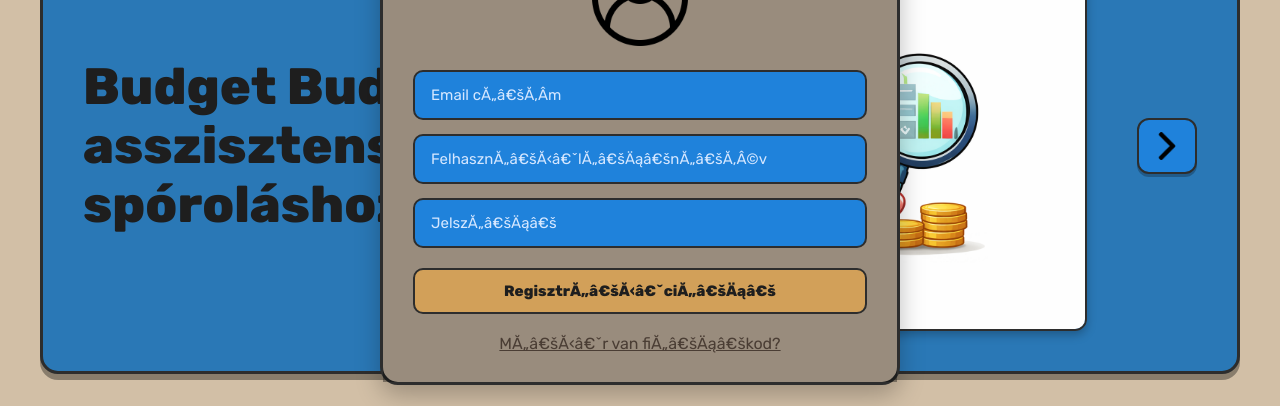
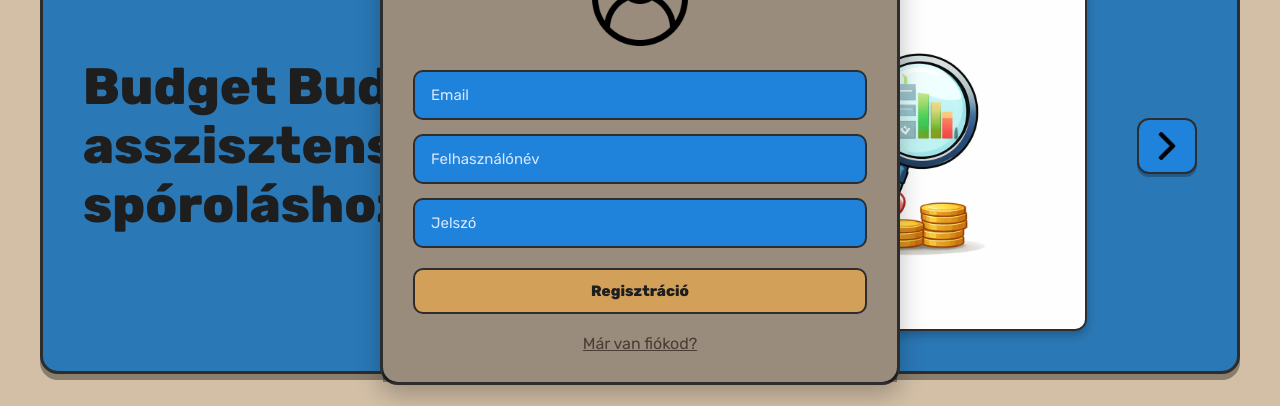
Before and after one commit to korteszedo/Budget_buddy, a React (Vite) app in the folder frontend/budget_buddy/: page / in a window 1280 px wide. Both pictures are taken after a click on the button "Regisztráció". Shown: the part 277-683 px from the top of the page. Built offline with nearby package versions, Linux system fonts and the light colour scheme.

Commit message:
betű javítás

```diff
--- a/frontend/budget_buddy/src/pages/login/Login.jsx
+++ b/frontend/budget_buddy/src/pages/login/Login.jsx
@@ -93,7 +93,7 @@ export function Login({ nyit_zar }) {
 
         <input
           type="email"
-          placeholder="Email cĂ„â€šĂ‚Â­m"
+          placeholder="Email"
           ref={emailInput}
           className="input"
           maxLength={MAX_EMAIL_LENGTH}
@@ -102,18 +102,18 @@ export function Login({ nyit_zar }) {
 
         <input
           type="password"
-          placeholder="JelszĂ„â€šÄąâ€š"
+          placeholder="Jelszó"
           ref={passInput}
           className="input"
           maxLength={MAX_PASSWORD_LENGTH}
         />
 
         <button className="login-button" onClick={handleClick}>
-          BejelentkezĂ„â€šĂ‚Â©s
+          Bejelentkezés
         </button>
 
         <p className="no-account" onClick={() => setRegistershow(true)}>
-          MĂ„â€šĂ‚Â©g nincs fiĂ„â€šÄąâ€škod?
+          Még nincs fiókod?
         </p>
       </div>
 
--- a/frontend/budget_buddy/src/pages/register/Register.jsx
+++ b/frontend/budget_buddy/src/pages/register/Register.jsx
@@ -108,16 +108,16 @@ export function Register({nyit_zar_register}){
 
                     <div className="register-content">
                         <img src={userInterface} alt="FelhasznĂ„â€šĂ‹â€ˇlĂ„â€šÄąâ€š" className="user-icon" />
-                        <input type="email" placeholder="Email cĂ„â€šĂ‚Â­m" ref={emailInput} className="input" maxLength={MAX_EMAIL_LENGTH} onInput={(e) => e.currentTarget.setCustomValidity("")} />
-                        <input type="text" placeholder="FelhasznĂ„â€šĂ‹â€ˇlĂ„â€šÄąâ€šnĂ„â€šĂ‚Â©v" ref={usernameInput} className="input" maxLength={MAX_USERNAME_LENGTH} />
-                        <input type="password" placeholder="JelszĂ„â€šÄąâ€š" ref={passInput} className="input" maxLength={MAX_PASSWORD_LENGTH} />
+                        <input type="email" placeholder="Email" ref={emailInput} className="input" maxLength={MAX_EMAIL_LENGTH} onInput={(e) => e.currentTarget.setCustomValidity("")} />
+                        <input type="text" placeholder="Felhasználónév" ref={usernameInput} className="input" maxLength={MAX_USERNAME_LENGTH} />
+                        <input type="password" placeholder="Jelszó" ref={passInput} className="input" maxLength={MAX_PASSWORD_LENGTH} />
 
                         <button className="register-button" onClick={handleClick}>
-                          RegisztrĂ„â€šĂ‹â€ˇciĂ„â€šÄąâ€š
+                          Regisztráció
                         </button>
 
                         <p className="login-account" onClick={()=> setLoginshow(true)}>
-                            MĂ„â€šĂ‹â€ˇr van fiĂ„â€šÄąâ€škod?
+                            Már van fiókod?
                         </p>
                     </div>
                 </div>
```
